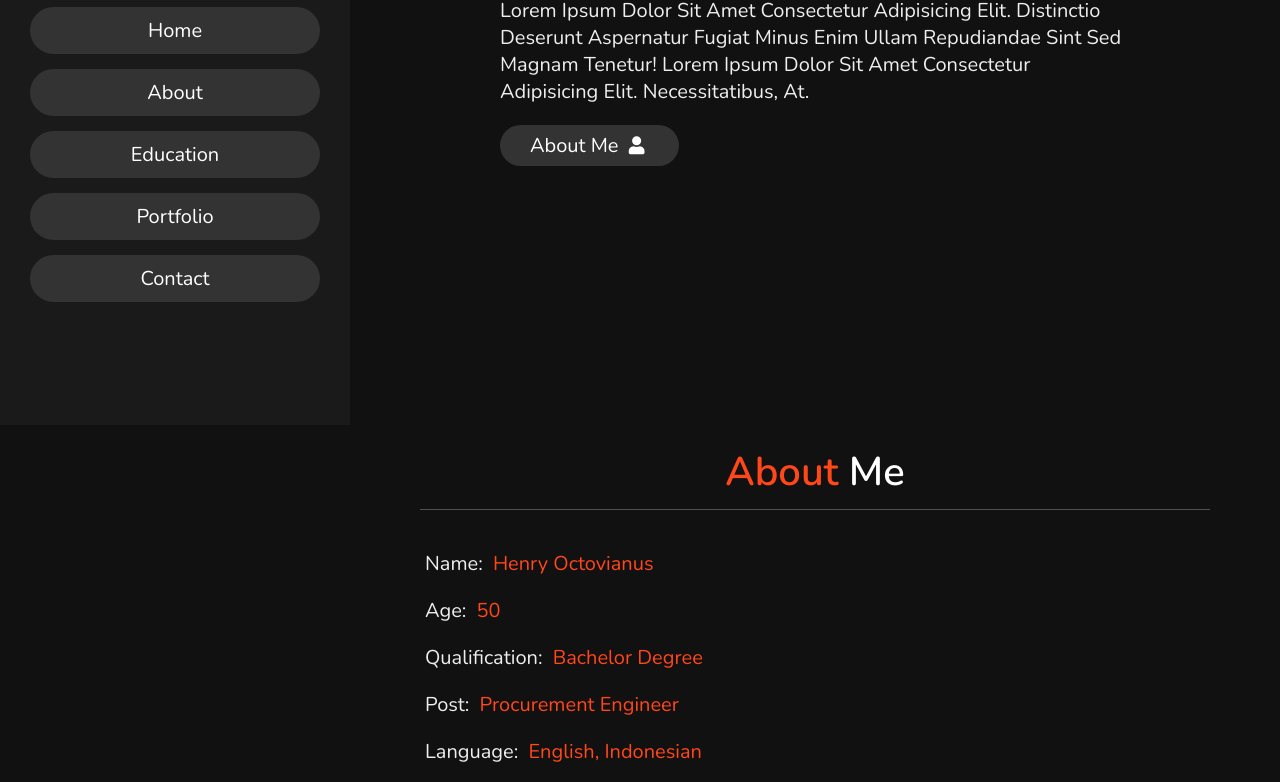
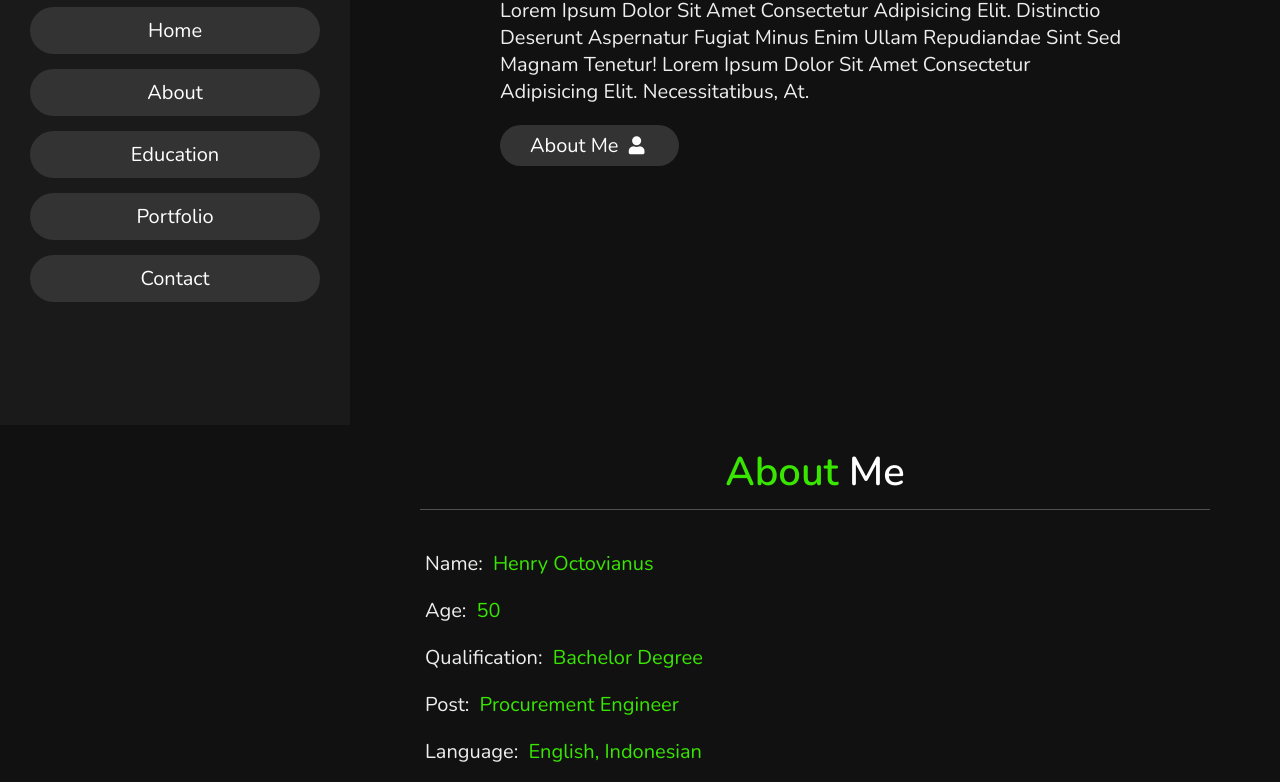
Before and after one commit to hoctovianus/hoctovianus.github.io, a plain HTML site: page index.html in a window 1280 px wide. Shown: the part 375-1157 px from the top of the page. Drawn offline with nearby package versions, Linux system fonts and the light colour scheme.

Commit message:
style.css

```diff
--- a/style.css
+++ b/style.css
@@ -1,7 +1,7 @@
 @import url('https://fonts.googleapis.com/css2?family=Nunito:wght@200;300;400;600&display=swap');
 
 :root{
-    --yellow:#ff471a;
+    --yellow:#39e600;
 }
 
 *{
```
